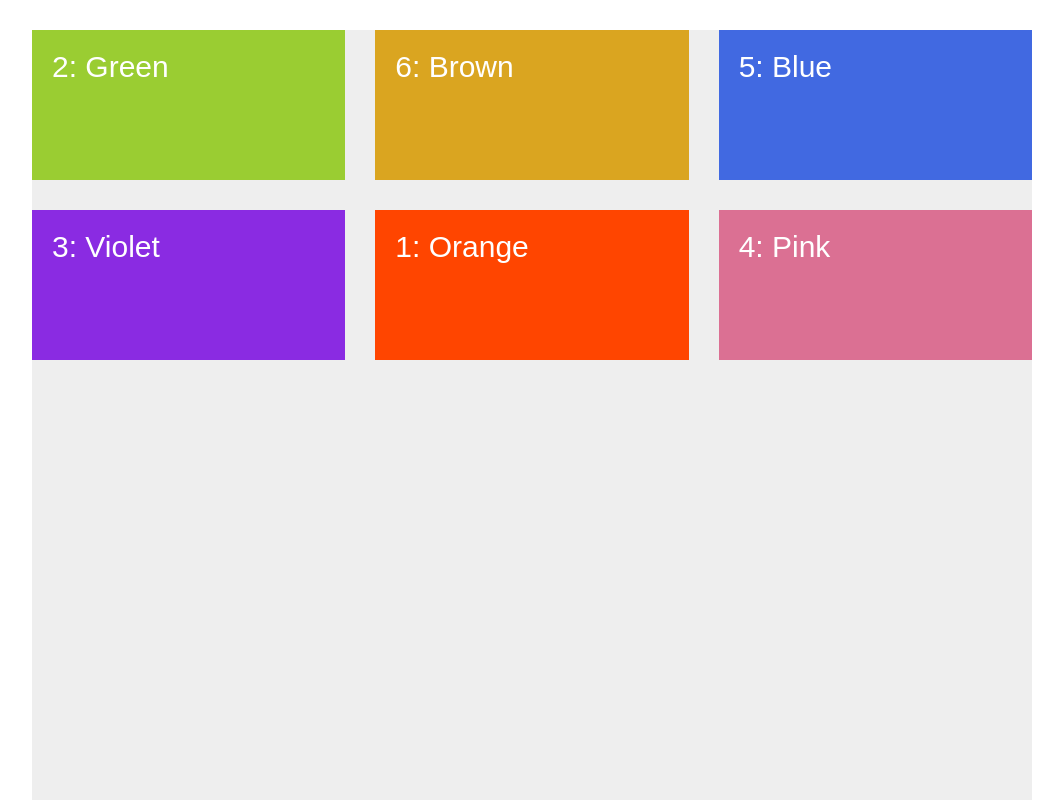
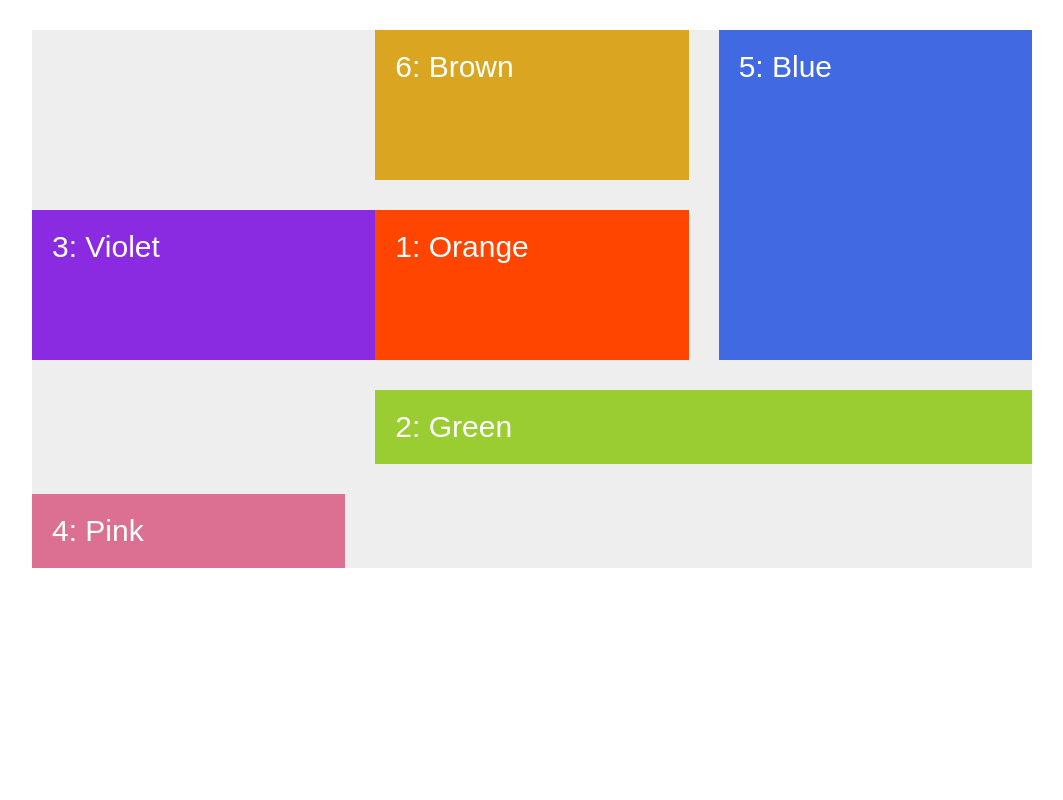
Before and after one commit to dhruvArora8053/CSS-Rules, a plain HTML site: page Practice/cssgrid.html in a window 1280 px wide. Shown: the top 800 px of the page, without its empty margins (108-1171 px from the left). Drawn offline with Linux system fonts and the light colour scheme.

Commit message:
spanned elementes implemented

```diff
--- a/Practice/cssgrid.html
+++ b/Practice/cssgrid.html
@@ -9,7 +9,7 @@
         background-color: #eee;
         width: 1000px;
         margin: 30px auto;
-        height: 1000px;
+        /* height: 1000px; */
 
         display: grid;
         /* grid-template-rows: 150px 150px; */
@@ -40,14 +40,18 @@
         grid-column-end: 3; */
         grid-row: 2/3;
         grid-column: 2/3;
+        z-index: 1;
       }
 
       .item--2 {
         background-color: yellowgreen;
+        grid-column: 2 /-1;
       }
 
       .item--3 {
         background-color: blueviolet;
+        grid-column: 1/3;
+        grid-row: 2/3;
       }
 
       .item--4 {
@@ -58,7 +62,7 @@
         background-color: royalblue;
         /* grid-row: 1/2;
         grid-column: 3/4 ; */
-        grid-area: 1/3/2/4;
+        grid-area: 1/3/3/4;
       }
 
       .item--6 {
```
Also changed, not shown: notes/CSS Grid/04-spanningGridItems.html (+1 -1 lines).
